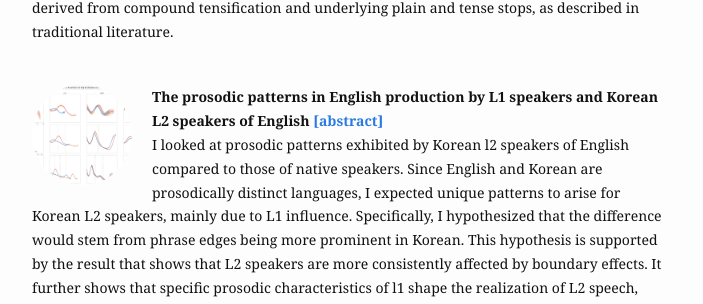
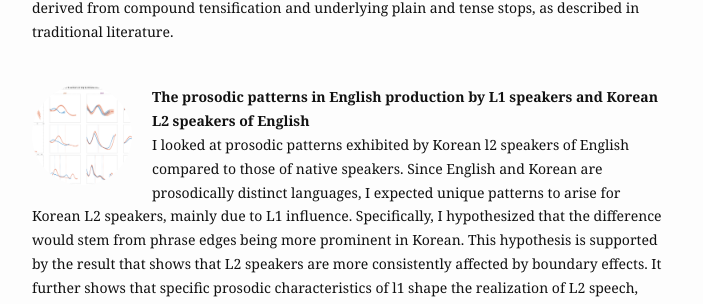
Before and after one commit to chloedkkwon/chloedkkwon.github.io, a Jekyll site: the page built from research.md, in a window 1280 px wide. Shown: the part 437-741 px from the top of the page, without its empty margins (288-991 px from the left). Built offline with Jekyll 4.4.1, drawn with Linux system fonts in a browser that asks for light colours.

Commit message:
Update research.md

```diff
--- a/research.md
+++ b/research.md
@@ -10,7 +10,7 @@ items:
     description: This is my dissertation project studying a morpho-phonological process in Korean called sai-sios, or compound tensification. It causes a plain obstruent in the initial position of the second noun in a noun + noun compound to become tense. Compound tensification is interesting since it's not fully predictable when it occurs and what happens to the pronunciations when it does. I look at speech data from a corpus and a production experiment to answer questions of how compound tensification is manifested in actual speech, and whether there is categorical distinction between tense stops derived from compound tensification and underlying plain and tense stops, as described in traditional literature.
 
 
-  - title: The prosodic patterns in English production by L1 speakers and Korean L2 speakers of English <a href="https://drive.google.com/file/d/11omcu9aEJOyL-MwxhG5x6uwLZJ9wDYQO/view?usp=sharing">[abstract]</a>
+  - title: The prosodic patterns in English production by L1 speakers and Korean L2 speakers of English
     image:
       src: /assets/img/work/q_project.png
       alt: q_project
```
